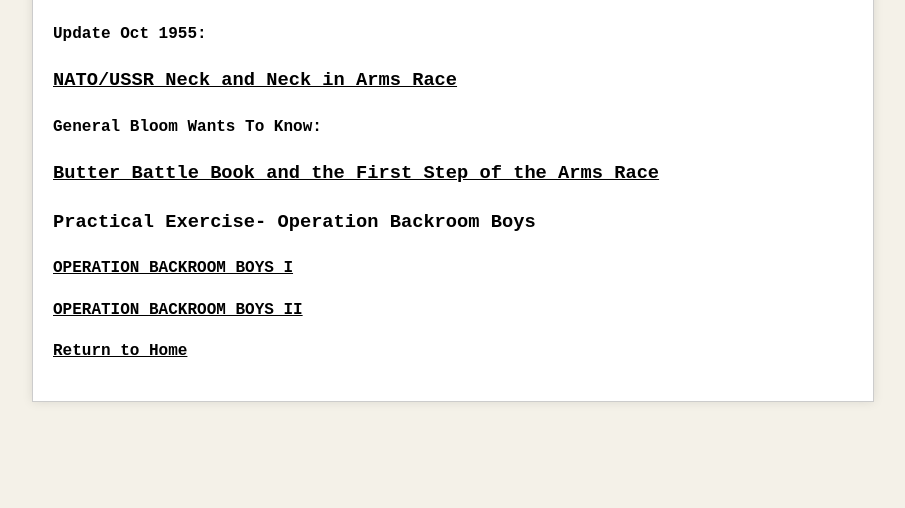
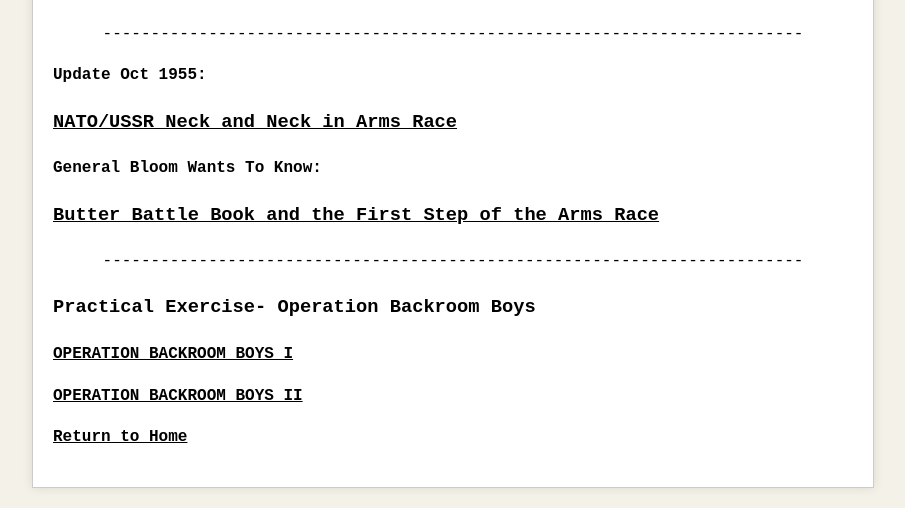
Before and after one commit to jboyce1/CodeWar, a Jekyll site: the page built from classes/EngineeringAnArmsRace.md, in a window 1280 px wide and 900 px high, scrolled down 915 px, cut to the strip 392-900 px from the top of the window. Shown: the whole strip, without its empty margins (187-1092 px from the left). Built offline with Jekyll 4.4.1, drawn with Linux system fonts in a browser that asks for light colours; before the commit the page ends 1729 px from its top, so only the background shows below that.

Commit message:
Update EngineeringAnArmsRace.md

```diff
--- a/classes/EngineeringAnArmsRace.md
+++ b/classes/EngineeringAnArmsRace.md
@@ -27,6 +27,9 @@
 <iframe width="560" height="315" src="https://www.youtube.com/embed/PQsPq4y7Q20?si=Pa5cG24SZYnYQbzV" title="YouTube video player" frameborder="0" allow="accelerometer; autoplay; clipboard-write; encrypted-media; gyroscope; picture-in-picture; web-share" referrerpolicy="strict-origin-when-cross-origin" allowfullscreen></iframe>
 </div>
 
+<div style="text-align: center;">
+  <p>-------------------------------------------------------------------------</p>
+</div>
 
 **Update Oct 1955:**
 ### [NATO/USSR Neck and Neck in Arms Race]({{ 'classes/EngineeringAnArmsRace/Behind the Times- Engineering an Arms Race.pdf' | relative_url }})
@@ -34,7 +37,9 @@
   **General Bloom Wants To Know:**
 ### [Butter Battle Book and the First Step of the Arms Race]({{ 'classes/EngineeringAnArmsRace/Butter Battle Book and the First Step of the Arms Race.pdf' | relative_url }})
 
-
+  <div style="text-align: center;">
+  <p>-------------------------------------------------------------------------</p>
+</div>
 
 
 ### Practical Exercise- Operation Backroom Boys
```
